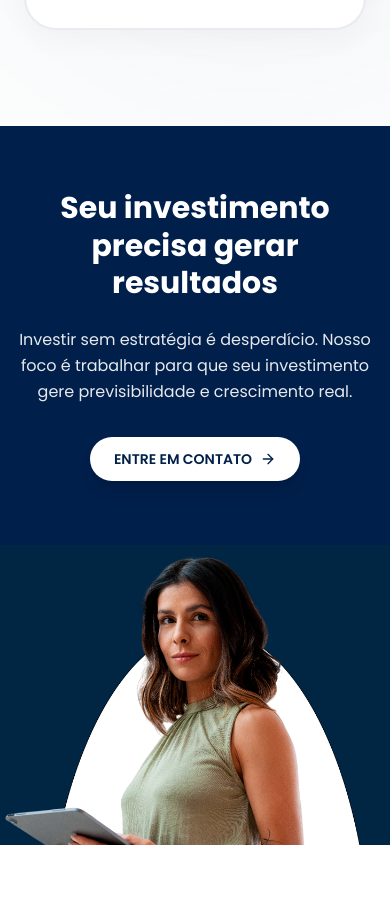
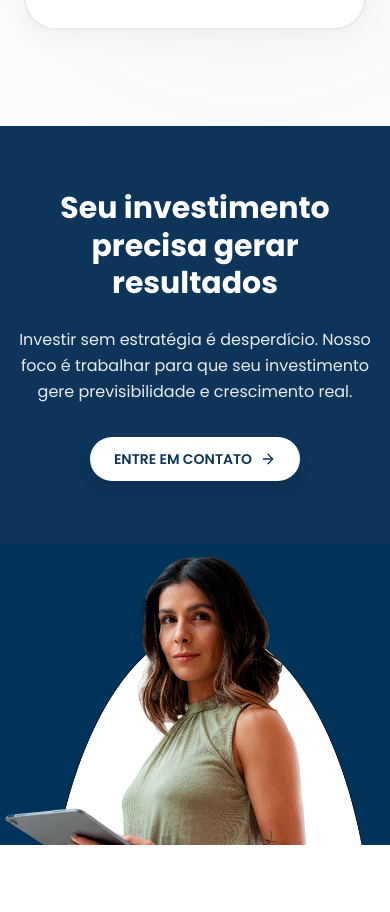
Before and after one commit to iagosoave/adamasads-lp, a React (Vite) app: page / in a window 390 px wide. Shown: the part 2140-3052 px from the top of the page. Built offline with nearby package versions, Linux system fonts and the light colour scheme.

Commit message:
first commit

```diff
--- a/src/components/CTA.jsx
+++ b/src/components/CTA.jsx
@@ -83,7 +83,7 @@ const CTA = () => {
       {/* Mobile Version */}
       <section className="lg:hidden relative overflow-hidden">
         {/* CTA Content on top with blue background */}
-        <div className="relative bg-[#001f4a] py-16">
+        <div className="relative py-16" style={{ backgroundColor: '#0d3559' }}>
           <div className="max-w-2xl mx-auto px-4 sm:px-6">
             <motion.div
               initial={{ opacity: 0, y: 30 }}
@@ -128,7 +128,8 @@ const CTA = () => {
                   rel="noopener noreferrer"
                   whileHover={{ scale: 1.03 }}
                   whileTap={{ scale: 0.97 }}
-                  className="relative inline-flex items-center gap-2 sm:gap-3 px-6 sm:px-8 py-3 sm:py-4 bg-white text-[#001f4a] rounded-full font-semibold text-sm sm:text-base overflow-hidden shadow-lg hover:shadow-xl transition-shadow duration-300"
+                  className="relative inline-flex items-center gap-2 sm:gap-3 px-6 sm:px-8 py-3 sm:py-4 bg-white rounded-full font-semibold text-sm sm:text-base overflow-hidden shadow-lg hover:shadow-xl transition-shadow duration-300"
+                  style={{ color: '#0d3559' }}
                 >
                   <motion.div
                     className="absolute inset-0 bg-[#70adcd]"
```
Also changed, not shown: src/components/mobile2.png.
